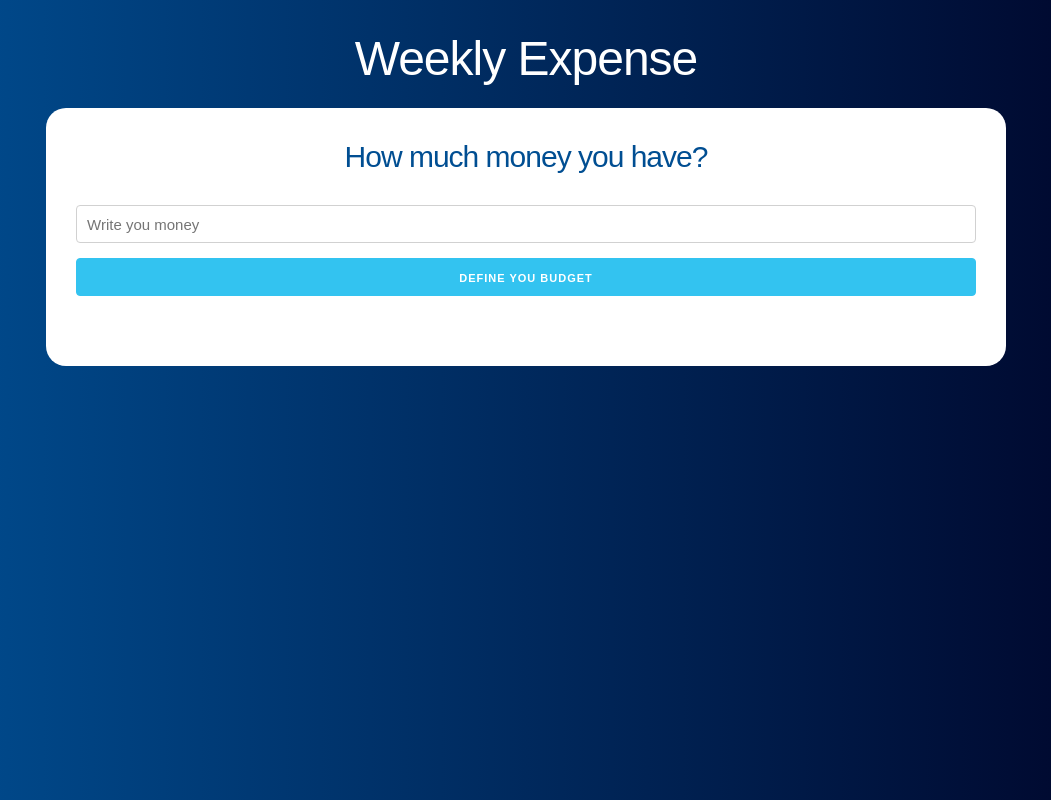
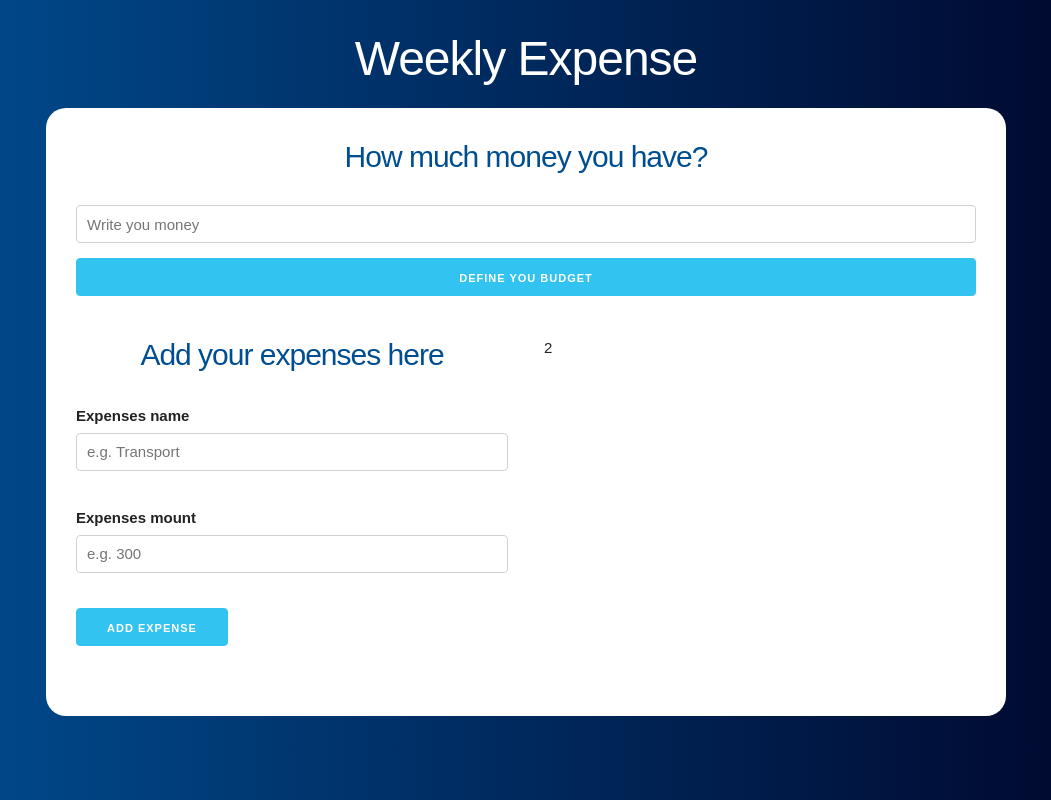
Before and after one commit to PabloVeraH/react-budget, a React (Create React App) app: page / in a window 1280 px wide. Shown: the whole page, without its empty margins (114-1165 px from the left). Built offline with nearby package versions, Linux system fonts and the light colour scheme.

Commit message:
Add expense form

```diff
--- a/src/App.js
+++ b/src/App.js
@@ -1,5 +1,6 @@
 import React, {useState} from 'react';
 import Pregunta from "./components/Pregunta";
+import Formulario from "./components/Formulario";
 
 function App() {
 
@@ -19,6 +20,14 @@ function App() {
             guardarPresupuesto={guardarPresupuesto}
             guardarRestante={guardarRestante}
           />
+          <div className='row'>
+            <div className='one-half column'>
+              <Formulario/>
+            </div>
+            <div className='one-half column'>
+              2
+            </div>
+          </div>
         </div>
       </header>
     </div>
--- /dev/null
+++ b/src/components/Formulario.js
@@ -0,0 +1,35 @@
+import React from 'react';
+
+const Formulario = () => {
+    return (
+        <form>
+            <h2> Add your expenses here</h2>
+
+            <div className='campo'>
+                <label>Expenses name</label>
+                <input
+                    type="text"
+                    className='u-full-width'
+                    placeholder='e.g. Transport'
+                />
+            </div>
+
+            <div className='campo'>
+                <label>Expenses mount</label>
+                <input
+                    type="number"
+                    className='u-full-width'
+                    placeholder='e.g. 300'
+                />
+            </div>
+
+            <input
+                type="submit"
+                className='button-primary u-full.width'
+                value="Add expense"
+            />
+        </form>
+     );
+}
+
+export default Formulario;
```
